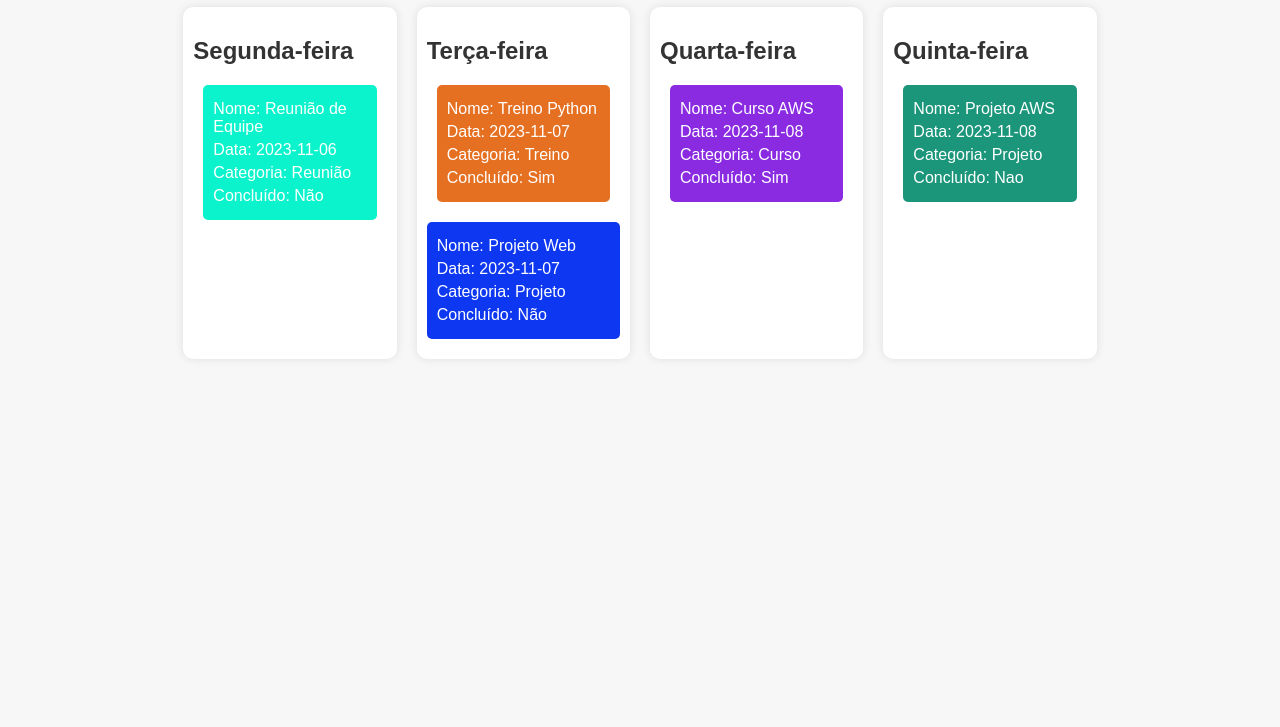
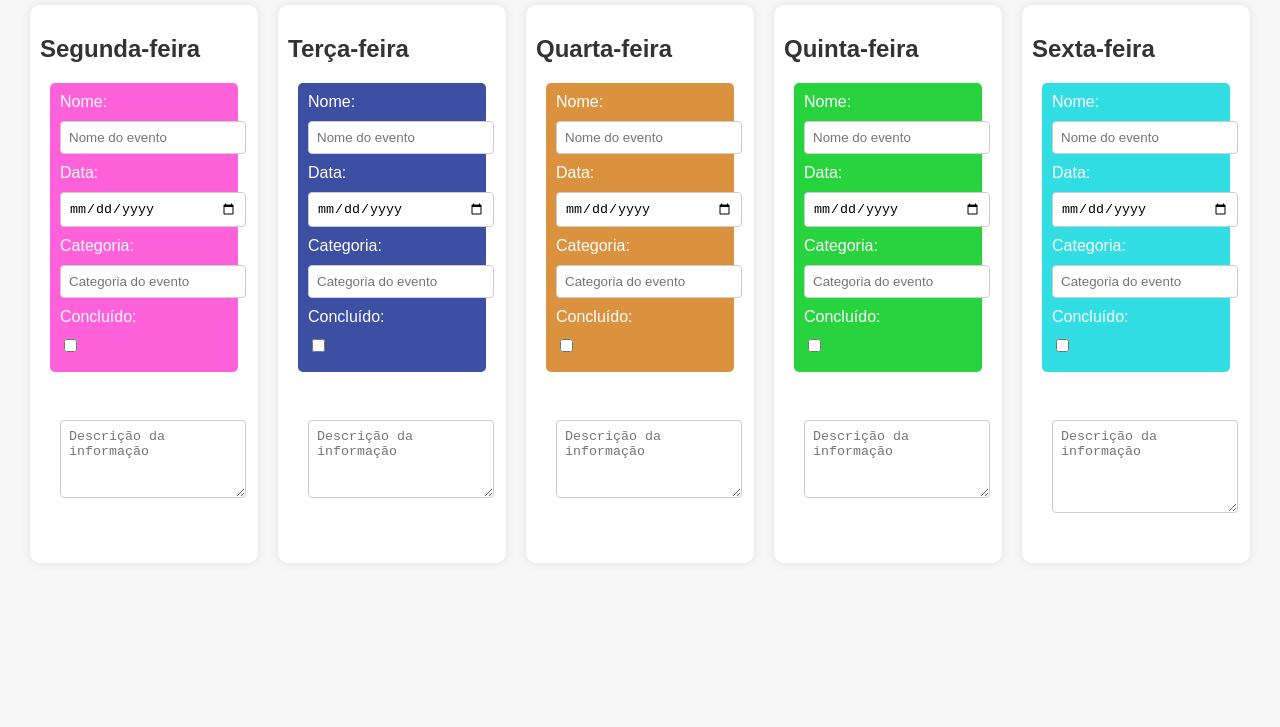
Before and after one commit to yagoelon/Projeto_A3.2023, a plain HTML site: page index.html in a window 1280 px wide. Shown: the part 93-820 px from the top of the page. Drawn offline with Linux system fonts and the light colour scheme.

Commit message:
front template

```diff
--- a/index.html
+++ b/index.html
@@ -3,67 +3,103 @@
 <head>
     <meta charset="UTF-8">
     <meta name="viewport" content="width=device-width, initial-scale=1.0">
-    <title>Calendário Semanal</title>
+    <title>Planner Semanal</title>
     <link rel="stylesheet" href="styles.css">
 </head>
 <body>
-    <div class="calendar">
-        <div>
-        <h1>Calendario</h1>
-            <div class="week">
+    <section>
+        <h1>Novembro</h1>
+        <div class="planner">
             <div class="day">
                 <h2>Segunda-feira</h2>
-                    <div class="event">
-                        <div class="info" id="planer 2" style="background-color: #0af3cc;">
-                            <p>Nome: Reunião de Equipe</p>
-                            <p>Data: 2023-11-06</p>
-                            <p>Categoria: Reunião</p>
-                            <p>Concluído: Não</p>
+                <div class="event" id="evento1">
+                    <div class="info" style="background-color: hsl(314, 100%, 69%);">
+                        <label for="nome1">Nome:</label>
+                        <input type="text" id="nome1" placeholder="Nome do evento">
+                        <label for="data1">Data:</label>
+                        <input type="date" id="data1">
+                        <label for="categoria1">Categoria:</label>
+                        <input type="text" id="categoria1" placeholder="Categoria do evento">
+                        <label for="concluido1">Concluído:</label>
+                        <input type="checkbox" id="concluido1">
+                    </div>
+                    <div class="info" id="info1" data-evento="evento1">
+                        <label for="infoTexto1">Informações:</label>
+                        <textarea id="infoTexto1" rows="4" placeholder="Descrição da informação"></textarea>
                     </div>
                 </div>
             </div>
             <div class="day">
                 <h2>Terça-feira</h2>
-                    <div class="event">
-                        <div class="info" id="planner 1" style="background-color: #e67022;">
-                            <p>Nome: Treino Python</p>
-                            <p>Data: 2023-11-07</p>
-                            <p>Categoria: Treino</p>
-                            <p>Concluído: Sim</p>
+                <div class="event" id="evento2">
+                    <div class="info" style="background-color: #3c4fa2;">
+                        <label for="nome2">Nome:</label>
+                        <input type="text" id="nome2" placeholder="Nome do evento">
+                        <label for="data2">Data:</label>
+                        <input type="date" id="data2">
+                        <label for="categoria2">Categoria:</label>
+                        <input type="text" id="categoria2" placeholder="Categoria do evento">
+                        <label for="concluido2">Concluído:</label>
+                        <input type="checkbox" id="concluido2">
                     </div>
+                    <div class="info" id="info2" data-evento="evento2">
+                        <label for="infoTexto2">Informações:</label>
+                        <textarea id="infoTexto2" rows="4" placeholder="Descrição da informação"></textarea>
                     </div>
-                        <div class="info" id="planner 3" style="background-color: #0d37f0;">
-                            <p>Nome: Projeto Web</p>
-                            <p>Data: 2023-11-07</p>
-                            <p>Categoria: Projeto</p>
-                            <p>Concluído: Não</p>
                 </div>
             </div>
             <div class="day">
                 <h2>Quarta-feira</h2>
-                    <div class="event">
-                        <div class="info" id="planner 4" style="background-color: blueviolet;">
-                            <p>Nome: Curso AWS</p>
-                            <p>Data: 2023-11-08</p>
-                            <p>Categoria: Curso</p>
-                            <p>Concluído: Sim</p>
+                <div class="event" id="evento3">
+                    <div class="info" style="background-color: #db923f;">
+                        <label for="nome3">Nome:</label>
+                        <input type="text" id="nome3" placeholder="Nome do evento">
+                        <label for="data3">Data:</label>
+                        <input type="date" id="data3">
+                        <label for="categoria3">Categoria:</label>
+                        <input type="text" id="categoria3" placeholder="Categoria do evento">
+                        <label for="concluido3">Concluído:</label>
+                        <input type="checkbox" id="concluido3">
+                    </div>
+                    <div class="info" id="info3" data-evento="evento3">
+                        <label for="infoTexto3">Informações:</label>
+                        <textarea id="infoTexto3" rows="4" placeholder="Descrição da informação"></textarea>
                     </div>
                 </div>
             </div>
             <div class="day">
                 <h2>Quinta-feira</h2>
-                    <div class="event">
-                        <div class="info" id="planner 4" style="background-color: rgb(27, 150, 123);">
-                            <p>Nome: Projeto AWS</p>
-                            <p>Data: 2023-11-08</p>
-                            <p>Categoria: Projeto</p>
-                            <p>Concluído: Nao</p>
+                <div class="event" id="evento4">
+                    <div class="info" style="background-color: #27d43e;">
+                        <label for="nome4">Nome:</label>
+                        <input type="text" id="nome4" placeholder="Nome do evento">
+                        <label for="data4">Data:</label>
+                        <input type="date" id="data4">
+                        <label for="categoria4">Categoria:</label>
+                        <input type="text" id="categoria4" placeholder="Categoria do evento">
+                        <label for="concluido4">Concluído:</label>
+                        <input type="checkbox" id="concluido4">
+                    </div>
+                    <div class="info" id="info4" data-evento="evento4">
+                        <label for="infoTexto4">Informações:</label>
+                        <textarea id="infoTexto4" rows="4" placeholder="Descrição da informação"></textarea>
                     </div>
                 </div>
             </div>
+            <div class="day">
+                <h2>Sexta-feira</h2>
+                <div class="event" id="evento5">
+                    <div class="info" style="background-color: #30dee4;">
+                        <label for="nome5">Nome:</label>
+                        <input type="text" id="nome5" placeholder="Nome do evento">
+                        <label for="data5">Data:</label>
+                        <input type="date" id="data5">
+                        <label for="categoria5">Categoria:</label>
+                        <input type="text" id="categoria5" placeholder="Categoria do evento">
+                        <label for="concluido5">Concluído:</label>
+                        <input type="checkbox" id="concluido5">
                     </div>
-            <!-- Adicione mais dias conforme necessário -->
-        </div>
-    </div>
-</body>
-</html>
+                    <div class="info" id="info5" data-evento="evento5">
+                        <label for="infoTexto5">Informações:</label>
+                        <textarea id="infoTexto5" rows="5" placeholder="Descrição da informação"></textarea>
+     </section>
--- a/styles.css
+++ b/styles.css
@@ -5,17 +5,11 @@ body, html {
     background-color: #F7F7F7;
 }
 
-.calendar {
+.planner {
     display: flex;
     flex-wrap: wrap;
     justify-content: space-evenly;
     padding: 20px;
-}
-
-.week {
-    display: flex;
-    flex-wrap: wrap;
-    gap: 20px;
 }
 
 .day {
@@ -24,6 +18,8 @@ body, html {
     border-radius: 10px;
     box-shadow: 0 0 10px rgba(0, 0, 0, 0.1);
     padding: 10px;
+    margin: 10px;
+    max-width: 300px;
 }
 
 .event {
@@ -43,8 +39,21 @@ h2 {
     color: #333;
 }
 
-p {
-    margin: 5px 0;
+label, input, textarea {
+    display: block;
+    margin-bottom: 10px;
+    width: 100%;
+}
+
+input, textarea {
+    padding: 8px;
+    border: 1px solid #ccc;
+    border-radius: 4px;
+}
+
+input[type="checkbox"] {
+    display: inline;
+    width: auto;
 }
 
 .add-event-button {
```
Also changed, not shown: script.js (+21 -14 lines), README.md. Lines whose indentation alone changed are shown as unchanged.
